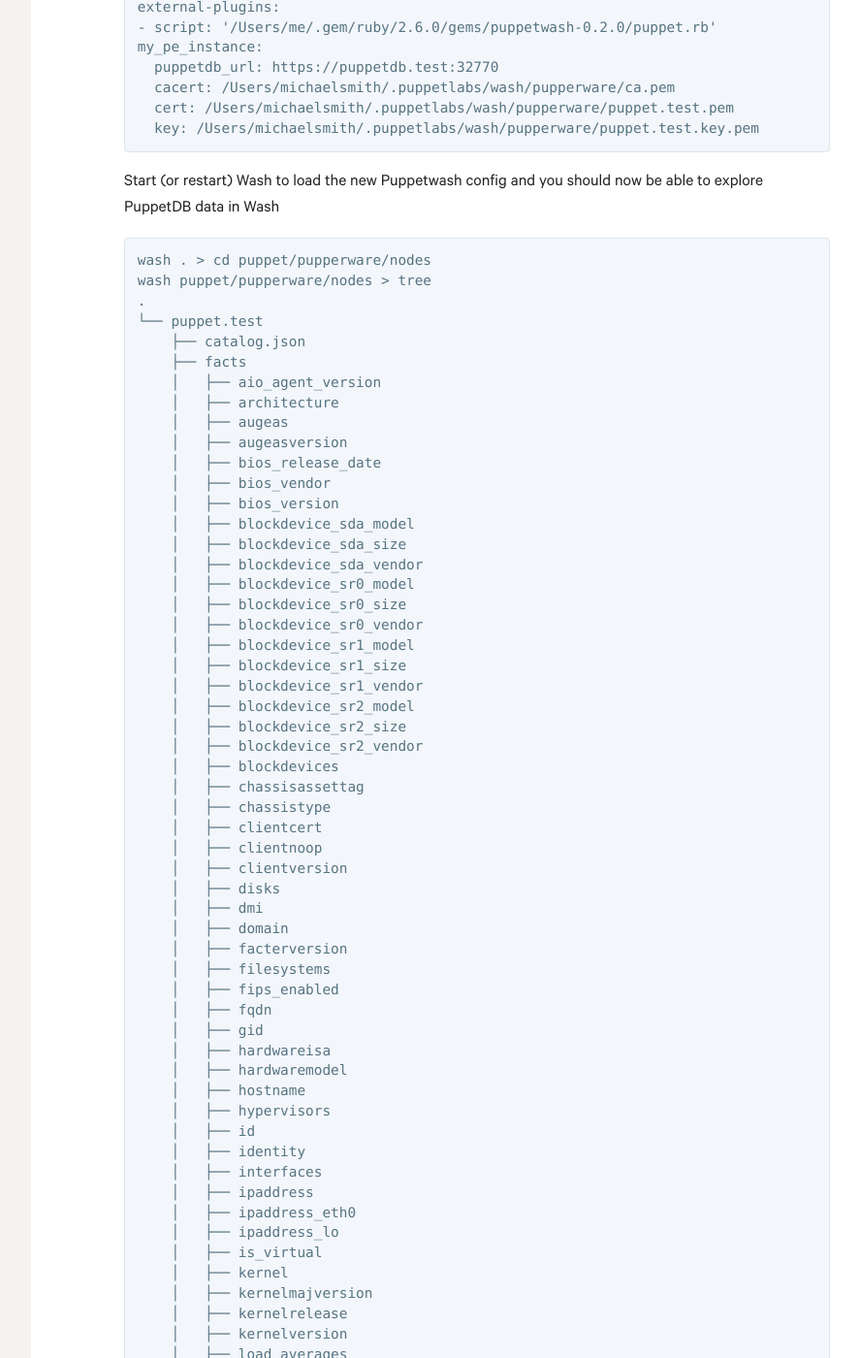
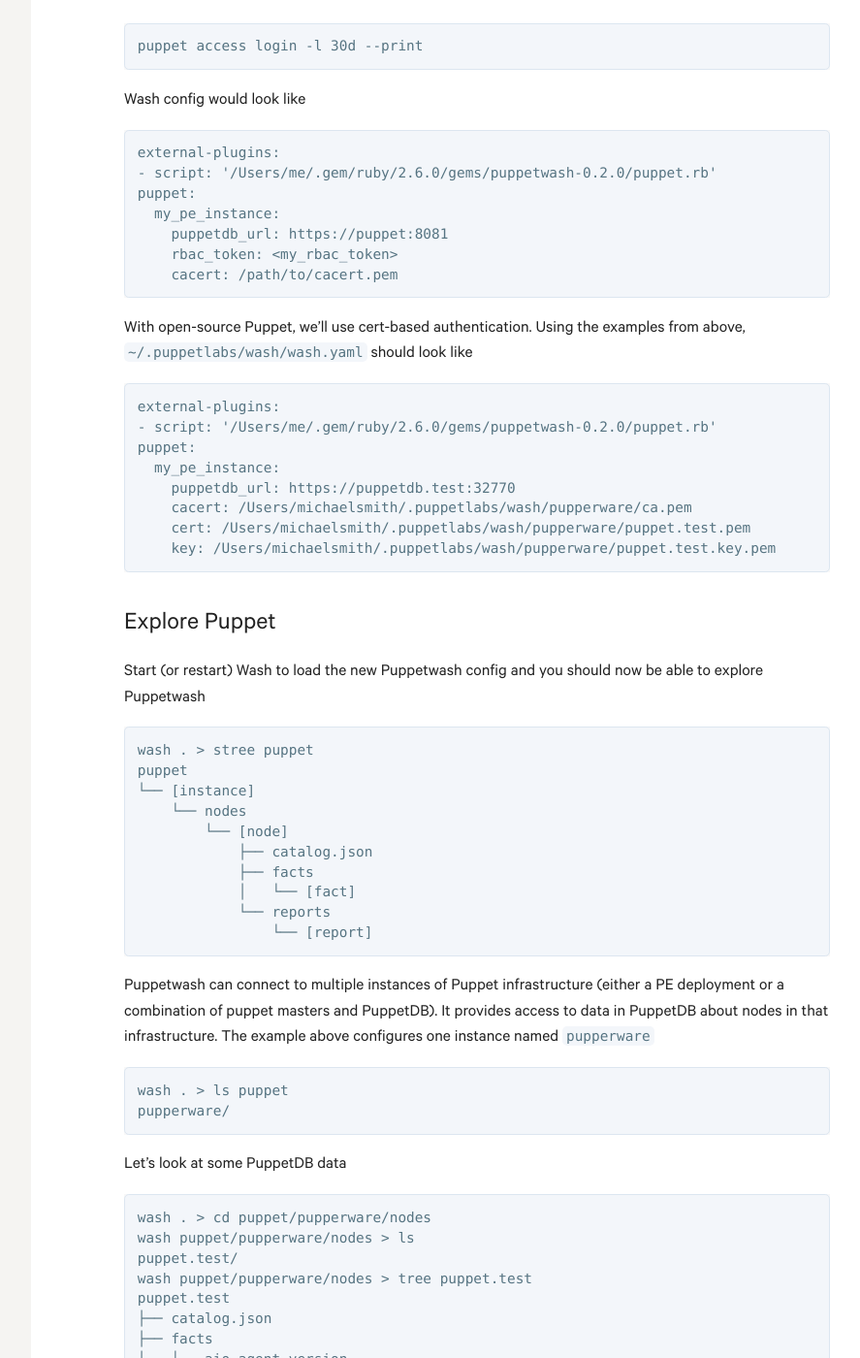
Before and after one commit to puppetlabs-toy-chest/wash, a Jekyll site: the page built from docs/_posts/2020-02-28-puppetwash.md, in a window 1280 px wide and 1400 px high, scrolled down 3312 px. Shown: the whole window at 97% size, without its empty margins (328-1215 px from the left). Built offline with Jekyll 4.4.1, drawn with Linux system fonts in a browser that asks for light colours; some of the changed text lies outside the part shown.

Commit message:
Address review feedback
Signed-off-by: Michael Smith <michael.smith@puppet.com>

````diff
--- a/docs/_posts/2020-02-28-puppetwash.md
+++ b/docs/_posts/2020-02-28-puppetwash.md
@@ -6,7 +6,15 @@
 
 A full Puppet installation - masters, agents, database, etc - contains a lot of knowledge about your infrastructure. Sometimes this can be challenging to get at. [Puppetwash](https://github.com/puppetlabs/puppetwash) exposes that knowledge, starting with making your PuppetDB data more accessible. I'll demonstrate it by setting up an example with [Pupperware](https://github.com/puppetlabs/pupperware).
 
+> If you already have some Puppet infrastructure setup and want to try Puppetwash with it, jump to [configuring Puppetwash](#configure-puppetwash).
+
 ## Start Pupperware
+
+We're going to setup some containerized Puppet infrastructure using Pupperware by
+- starting PostgreSQL, Puppet Server, and PuppetDB using `docker-compose`
+- wait for all instances - particularly PuppetDB - to start
+- copy certificates necessary to connect to Puppet infrastructure for Puppetwash credentials
+- trigger a `puppet agent` run so we have something to view with Puppetwash
 
 Following the [instructions to provision the stack](https://github.com/puppetlabs/pupperware#provisioning), I've installed Docker Compose (using macOS 10.15) and - within the Pupperware project - run
 ```
@@ -106,9 +114,10 @@
 
 Get the path to the Puppetwash script with
 ```
-$ gem contents puppetwash
+$ gem contents puppetwash --version 0.2.0
 /Users/me/.gem/ruby/2.6.0/gems/puppetwash-0.2.0/puppet.rb
 ```
+> We specify `--version` to make sure we get the latest version we just installed.
 
 We then add that to Wash's config at `~/.puppetlabs/wash/wash.yaml`
 ```
@@ -116,156 +125,242 @@
 - script: '/Users/me/.gem/ruby/2.6.0/gems/puppetwash-0.2.0/puppet.rb'
 ```
 
-If we were using Puppet Enterprise we would use a user authentication (RBAC) token. Wash config would look like
+If you're using Puppet Enterprise you can use a user authentication (RBAC) token. You can generate a new one with
+```
+puppet access login -l 30d --print
+```
+
+Wash config would look like
 ```
 external-plugins:
 - script: '/Users/me/.gem/ruby/2.6.0/gems/puppetwash-0.2.0/puppet.rb'
-my_pe_instance:
-  puppetdb_url: https://puppet:8081
-  rbac_token: <my_rbac_token>
-  cacert: /path/to/cacert.pem
+puppet:
+  my_pe_instance:
+    puppetdb_url: https://puppet:8081
+    rbac_token: <my_rbac_token>
+    cacert: /path/to/cacert.pem
 ```
 
 With open-source Puppet, we'll use cert-based authentication. Using the examples from above, `~/.puppetlabs/wash/wash.yaml` should look like
 ```
 external-plugins:
 - script: '/Users/me/.gem/ruby/2.6.0/gems/puppetwash-0.2.0/puppet.rb'
-my_pe_instance:
-  puppetdb_url: https://puppetdb.test:32770
-  cacert: /Users/michaelsmith/.puppetlabs/wash/pupperware/ca.pem
-  cert: /Users/michaelsmith/.puppetlabs/wash/pupperware/puppet.test.pem
-  key: /Users/michaelsmith/.puppetlabs/wash/pupperware/puppet.test.key.pem
+puppet:
+  my_pe_instance:
+    puppetdb_url: https://puppetdb.test:32770
+    cacert: /Users/michaelsmith/.puppetlabs/wash/pupperware/ca.pem
+    cert: /Users/michaelsmith/.puppetlabs/wash/pupperware/puppet.test.pem
+    key: /Users/michaelsmith/.puppetlabs/wash/pupperware/puppet.test.key.pem
 ```
 
-Start (or restart) Wash to load the new Puppetwash config and you should now be able to explore PuppetDB data in Wash
+## Explore Puppet
+
+Start (or restart) Wash to load the new Puppetwash config and you should now be able to explore Puppetwash
+```
+wash . > stree puppet
+puppet
+└── [instance]
+    └── nodes
+        └── [node]
+            ├── catalog.json
+            ├── facts
+            │   └── [fact]
+            └── reports
+                └── [report]
+```
+
+Puppetwash can connect to multiple instances of Puppet infrastructure (either a PE deployment or a combination of puppet masters and PuppetDB). It provides access to data in PuppetDB about nodes in that infrastructure. The example above configures one instance named `pupperware`
+```
+wash . > ls puppet
+pupperware/
+```
+
+Let's look at some PuppetDB data
 ```
 wash . > cd puppet/pupperware/nodes
-wash puppet/pupperware/nodes > tree
-.
-└── puppet.test
-    ├── catalog.json
-    ├── facts
-    │   ├── aio_agent_version
-    │   ├── architecture
-    │   ├── augeas
-    │   ├── augeasversion
-    │   ├── bios_release_date
-    │   ├── bios_vendor
-    │   ├── bios_version
-    │   ├── blockdevice_sda_model
-    │   ├── blockdevice_sda_size
-    │   ├── blockdevice_sda_vendor
-    │   ├── blockdevice_sr0_model
-    │   ├── blockdevice_sr0_size
-    │   ├── blockdevice_sr0_vendor
-    │   ├── blockdevice_sr1_model
-    │   ├── blockdevice_sr1_size
-    │   ├── blockdevice_sr1_vendor
-    │   ├── blockdevice_sr2_model
-    │   ├── blockdevice_sr2_size
-    │   ├── blockdevice_sr2_vendor
-    │   ├── blockdevices
-    │   ├── chassisassettag
-    │   ├── chassistype
-    │   ├── clientcert
-    │   ├── clientnoop
-    │   ├── clientversion
-    │   ├── disks
-    │   ├── dmi
-    │   ├── domain
-    │   ├── facterversion
-    │   ├── filesystems
-    │   ├── fips_enabled
-    │   ├── fqdn
-    │   ├── gid
-    │   ├── hardwareisa
-    │   ├── hardwaremodel
-    │   ├── hostname
-    │   ├── hypervisors
-    │   ├── id
-    │   ├── identity
-    │   ├── interfaces
-    │   ├── ipaddress
-    │   ├── ipaddress_eth0
-    │   ├── ipaddress_lo
-    │   ├── is_virtual
-    │   ├── kernel
-    │   ├── kernelmajversion
-    │   ├── kernelrelease
-    │   ├── kernelversion
-    │   ├── load_averages
-    │   ├── macaddress
-    │   ├── macaddress_eth0
-    │   ├── memory
-    │   ├── memoryfree
-    │   ├── memoryfree_mb
-    │   ├── memorysize
-    │   ├── memorysize_mb
-    │   ├── mountpoints
-    │   ├── mtu_eth0
-    │   ├── mtu_ip6tnl0
-    │   ├── mtu_lo
-    │   ├── mtu_tunl0
-    │   ├── netmask
-    │   ├── netmask_eth0
-    │   ├── netmask_lo
-    │   ├── network
-    │   ├── network_eth0
-    │   ├── network_lo
-    │   ├── networking
-    │   ├── operatingsystem
-    │   ├── operatingsystemmajrelease
-    │   ├── operatingsystemrelease
-    │   ├── os
-    │   ├── osfamily
-    │   ├── partitions
-    │   ├── path
-    │   ├── physicalprocessorcount
-    │   ├── processor0
-    │   ├── processor1
-    │   ├── processor2
-    │   ├── processor3
-    │   ├── processor4
-    │   ├── processor5
-    │   ├── processorcount
-    │   ├── processors
-    │   ├── productname
-    │   ├── puppetversion
-    │   ├── ruby
-    │   ├── rubyplatform
-    │   ├── rubysitedir
-    │   ├── rubyversion
-    │   ├── selinux
-    │   ├── serialnumber
-    │   ├── swapfree
-    │   ├── swapfree_mb
-    │   ├── swapsize
-    │   ├── swapsize_mb
-    │   ├── system_uptime
-    │   ├── timezone
-    │   ├── trusted
-    │   ├── uptime
-    │   ├── uptime_days
-    │   ├── uptime_hours
-    │   ├── uptime_seconds
-    │   ├── uuid
-    │   └── virtual
-    └── reports
-        └── 2020-02-28T00:08:28.495Z
+wash puppet/pupperware/nodes > ls
+puppet.test/
+wash puppet/pupperware/nodes > tree puppet.test
+puppet.test
+├── catalog.json
+├── facts
+│   ├── aio_agent_version
+│   ├── architecture
+│   ├── augeas
+│   ├── augeasversion
+│   ├── bios_release_date
+│   ├── bios_vendor
+│   ├── bios_version
+│   ├── blockdevice_sda_model
+│   ├── blockdevice_sda_size
+│   ├── blockdevice_sda_vendor
+│   ├── blockdevice_sr0_model
+│   ├── blockdevice_sr0_size
+│   ├── blockdevice_sr0_vendor
+│   ├── blockdevice_sr1_model
+│   ├── blockdevice_sr1_size
+│   ├── blockdevice_sr1_vendor
+│   ├── blockdevice_sr2_model
+│   ├── blockdevice_sr2_size
+│   ├── blockdevice_sr2_vendor
+│   ├── blockdevices
+│   ├── chassisassettag
+│   ├── chassistype
+│   ├── clientcert
+│   ├── clientnoop
+│   ├── clientversion
+│   ├── disks
+│   ├── dmi
+│   ├── domain
+│   ├── facterversion
+│   ├── filesystems
+│   ├── fips_enabled
+│   ├── fqdn
+│   ├── gid
+│   ├── hardwareisa
+│   ├── hardwaremodel
+│   ├── hostname
+│   ├── hypervisors
+│   ├── id
+│   ├── identity
+│   ├── interfaces
+│   ├── ipaddress
+│   ├── ipaddress_eth0
+│   ├── ipaddress_lo
+│   ├── is_virtual
+│   ├── kernel
+│   ├── kernelmajversion
+│   ├── kernelrelease
+│   ├── kernelversion
+│   ├── load_averages
+│   ├── macaddress
+│   ├── macaddress_eth0
+│   ├── memory
+│   ├── memoryfree
+│   ├── memoryfree_mb
+│   ├── memorysize
+│   ├── memorysize_mb
+│   ├── mountpoints
+│   ├── mtu_eth0
+│   ├── mtu_ip6tnl0
+│   ├── mtu_lo
+│   ├── mtu_tunl0
+│   ├── netmask
+│   ├── netmask_eth0
+│   ├── netmask_lo
+│   ├── network
+│   ├── network_eth0
+│   ├── network_lo
+│   ├── networking
+│   ├── operatingsystem
+│   ├── operatingsystemmajrelease
+│   ├── operatingsystemrelease
+│   ├── os
+│   ├── osfamily
+│   ├── partitions
+│   ├── path
+│   ├── physicalprocessorcount
+│   ├── processor0
+│   ├── processor1
+│   ├── processor2
+│   ├── processor3
+│   ├── processor4
+│   ├── processor5
+│   ├── processorcount
+│   ├── processors
+│   ├── productname
+│   ├── puppetversion
+│   ├── ruby
+│   ├── rubyplatform
+│   ├── rubysitedir
+│   ├── rubyversion
+│   ├── selinux
+│   ├── serialnumber
+│   ├── swapfree
+│   ├── swapfree_mb
+│   ├── swapsize
+│   ├── swapsize_mb
+│   ├── system_uptime
+│   ├── timezone
+│   ├── trusted
+│   ├── uptime
+│   ├── uptime_days
+│   ├── uptime_hours
+│   ├── uptime_seconds
+│   ├── uuid
+│   └── virtual
+└── reports
+    └── 2020-02-28T00:08:28.495Z
 
-3 directories, 107 files
+2 directories, 107 files
 ```
 
-Pupperware presents the last catalog (`catalog.json`), reports (as JSON), and individual fact values. We can look at fact values with
+Pupperware presents the last catalog
 ```
 wash puppet/pupperware/nodes > cd puppet.test
+wash puppet/pupperware/nodes/puppet.test > head catalog.json
+{
+  "catalog_uuid": "bf1576bd-8406-4a9b-ba9d-9adde461f732",
+  "producer": "puppet.test",
+  "hash": "6ddc338fa1582e9b5b58b3c38ff307dca4a1269a",
+  "transaction_uuid": "510c3b1a-967f-4b88-a66d-225bc40ac467",
+  "producer_timestamp": "2020-02-28T00:08:28.262Z",
+  "environment": "production",
+  "code_id": null,
+  "version": "1582848507",
+  "resources": {
+```
+reports
+```
+wash puppet/pupperware/nodes/puppet.test > head reports/2020-02-28T00:08:28.495Z
+[
+  {
+    "catalog_uuid": "bf1576bd-8406-4a9b-ba9d-9adde461f732",
+    "receive_time": "2020-02-28T00:08:28.727Z",
+    "producer": "puppet.test",
+    "hash": "8043a61b020be5ed2f161eac6e1d7f1df2ee8fcf",
+    "transaction_uuid": "510c3b1a-967f-4b88-a66d-225bc40ac467",
+    "puppet_version": "6.7.2",
+    "noop": true,
+    "corrective_change": null,
+```
+and individual fact values
+```
 wash puppet/pupperware/nodes/puppet.test > cat facts/osfamily
 Debian
 ```
 
+Nodes have metadata attached to them that we can filter on
+```
+wash puppet/pupperware/nodes > meta puppet.test
+cached_catalog_status: not_used
+catalog_environment: production
+catalog_timestamp: "2020-02-28T00:08:28.328Z"
+certname: puppet.test
+deactivated: null
+expired: null
+facts_environment: production
+facts_timestamp: "2020-02-28T00:08:27.886Z"
+latest_report_corrective_change: null
+latest_report_hash: 8043a61b020be5ed2f161eac6e1d7f1df2ee8fcf
+latest_report_job_id: null
+latest_report_noop: true
+latest_report_noop_pending: false
+latest_report_status: unchanged
+report_environment: production
+report_timestamp: "2020-02-28T00:08:28.495Z"
+```
+
+For example, we could search for nodes that have been deactivated (or that haven't been)
+```
+wash puppet/pupperware/nodes > find . -meta deactivated -exists
+wash puppet/pupperware/nodes > find . -meta deactivated -null
+./puppet.test
+```
+
 Reports also have metadata attached to them that we can filter on
 ```
-wash puppet/pupperware/nodes/puppet.test > meta reports/2020-02-28T00:08:28.495Z
+wash puppet/pupperware/nodes > meta puppet.test/reports/2020-02-28T00:08:28.495Z
 end_time: "2020-02-28T00:08:28.495Z"
 environment: production
 hash: 8043a61b020be5ed2f161eac6e1d7f1df2ee8fcf
@@ -273,11 +368,16 @@
 producer: puppet.test
 puppet_version: 6.7.2
 status: unchanged
-wash puppet/pupperware/nodes/puppet.test > find . -meta .noop -true
-./reports/2020-02-28T00:08:28.495Z
-wash puppet/pupperware/nodes/puppet.test > find . -meta .noop -false
-wash puppet/pupperware/nodes/puppet.test > echo $?
-0
 ```
 
-These are just a few things we thought might be useful to be able to explore. Let us know what other ideas you might have at https://github.com/puppetlabs/puppetwash/issues (or check out https://puppetlabs.github.io/wash/contributing for other ways to get involved).
+Since our only report was generated with `--noop`, we should find that no reports exist with `noop: true`, and one exists with `noop: false`
+```
+wash puppet/pupperware/nodes > find . -k '*report' -meta .noop -false
+wash puppet/pupperware/nodes > find . -k '*report' -meta .noop -true
+./puppet.test/reports/2020-02-28T00:08:28.495Z
+```
+> We use `-k '*report'` to limit what we match to just reports.
+
+These are just a few things we thought might be useful to be able to explore. [Try it out!](https://github.com/puppetlabs/boltwash#installation-and-configuration)
+
+Let us know what other ideas you might have at https://github.com/puppetlabs/puppetwash/issues (or check out https://puppetlabs.github.io/wash/contributing for other ways to get involved).
````
